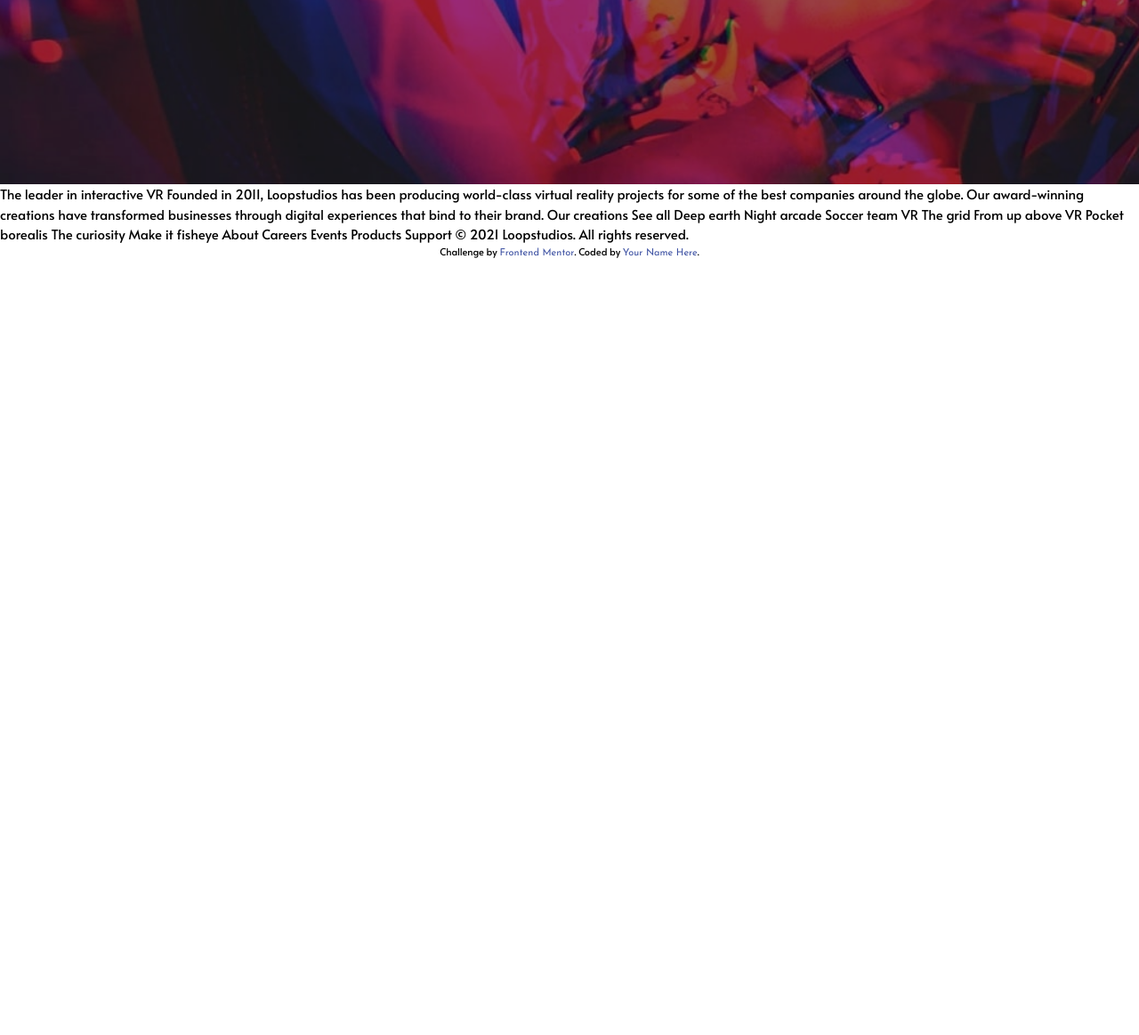
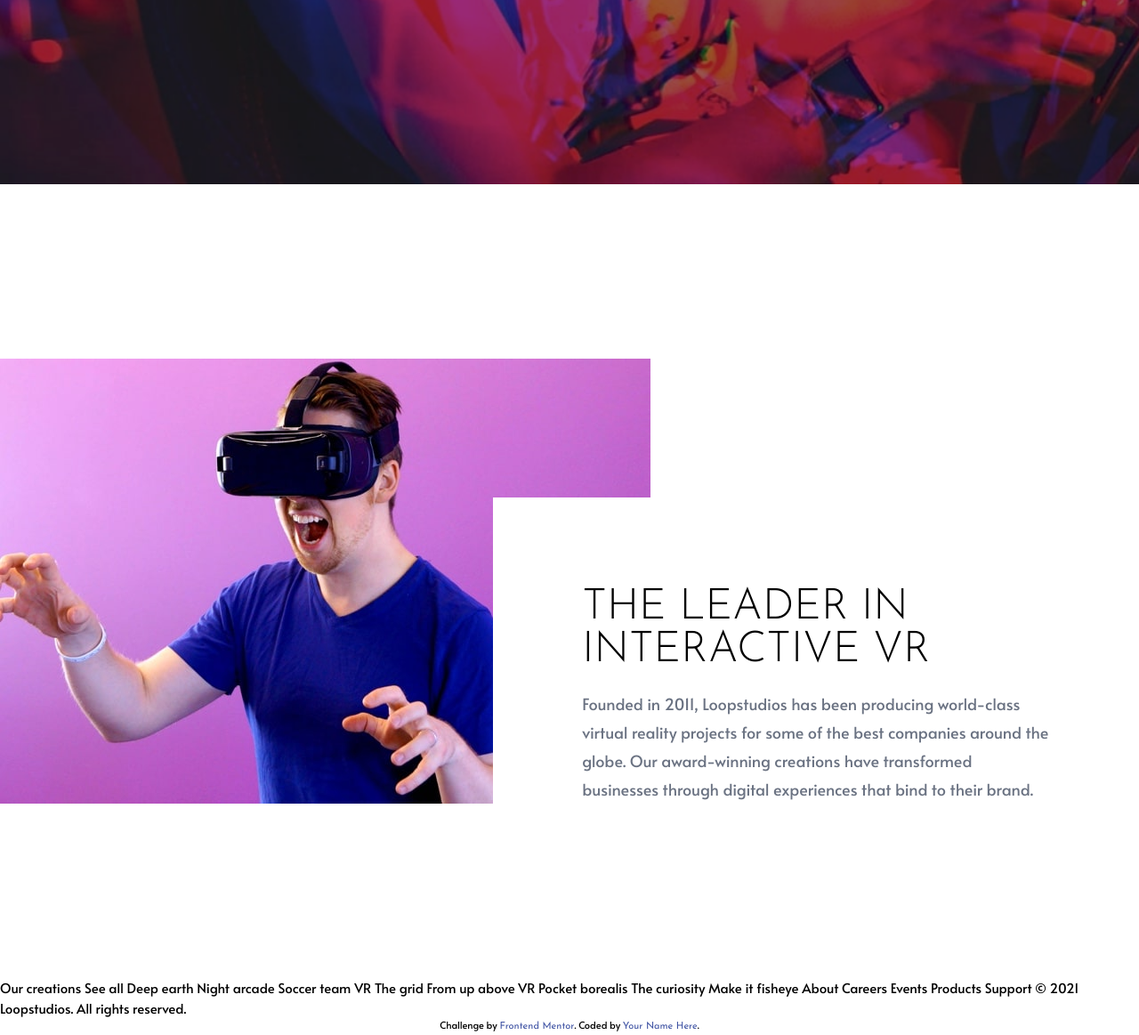
Before and after one commit to manoffocus117/Loop-Studios, a plain HTML site: page index.html in a window 1280 px wide. Shown: the part 593-1756 px from the top of the page at 89% size. Before the commit the page ends 886 px from the top, so only its background shows below. Drawn offline with nearby package versions, Linux system fonts and the light colour scheme.

Commit message:
leader section added

```diff
--- a/index.html
+++ b/index.html
@@ -55,14 +55,31 @@
                         </h1>
                   </div>
             </main>
-            The leader in interactive VR Founded in 2011, Loopstudios has been
-            producing world-class virtual reality projects for some of the best
-            companies around the globe. Our award-winning creations have
-            transformed businesses through digital experiences that bind to
-            their brand. Our creations See all Deep earth Night arcade Soccer
-            team VR The grid From up above VR Pocket borealis The curiosity Make
-            it fisheye About Careers Events Products Support © 2021 Loopstudios.
-            All rights reserved.
+            <section class="relative">
+                  <figure>
+                        <img
+                              src="/images/desktop/image-interactive.jpg"
+                              alt=""
+                        />
+                  </figure>
+                  <div
+                        class="w-[56.7%] pt-25 pr-25 pl-25 absolute bottom-0 right-0 bg-white space-y-5"
+                  >
+                        <h1 class="text-5xl">The leader in interactive VR</h1>
+                        <p class="text-gray-500 leading-8">
+                              Founded in 2011, Loopstudios has been producing
+                              world-class virtual reality projects for some of
+                              the best companies around the globe. Our
+                              award-winning creations have transformed
+                              businesses through digital experiences that bind
+                              to their brand.
+                        </p>
+                  </div>
+            </section>
+            Our creations See all Deep earth Night arcade Soccer team VR The
+            grid From up above VR Pocket borealis The curiosity Make it fisheye
+            About Careers Events Products Support © 2021 Loopstudios. All rights
+            reserved.
 
             <div class="attribution">
                   Challenge by
--- a/style.css
+++ b/style.css
@@ -31,9 +31,9 @@ body {
 }
 
 section {
-      width: 90rem;
+      width: 80rem;
       height: 100%;
-      margin: auto;
+      margin: 12.25rem auto;
 }
 
 a {
```
